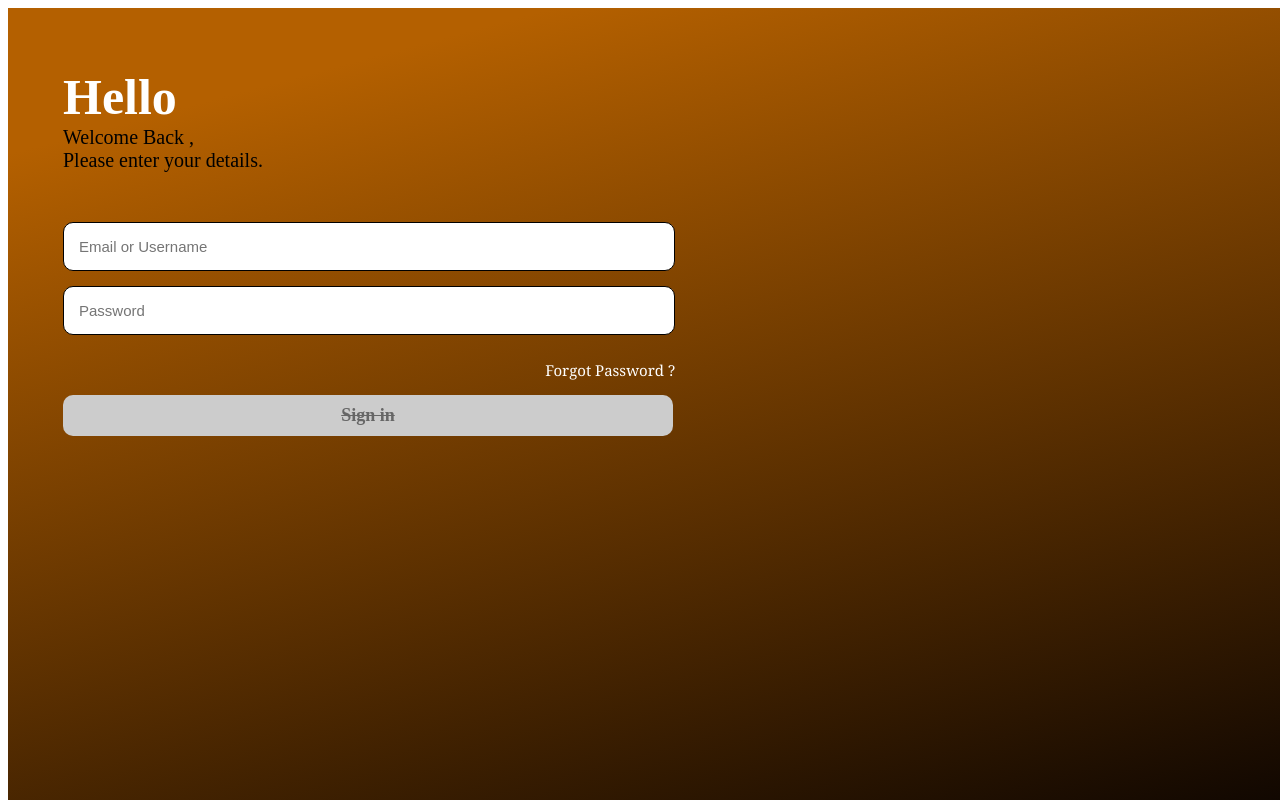
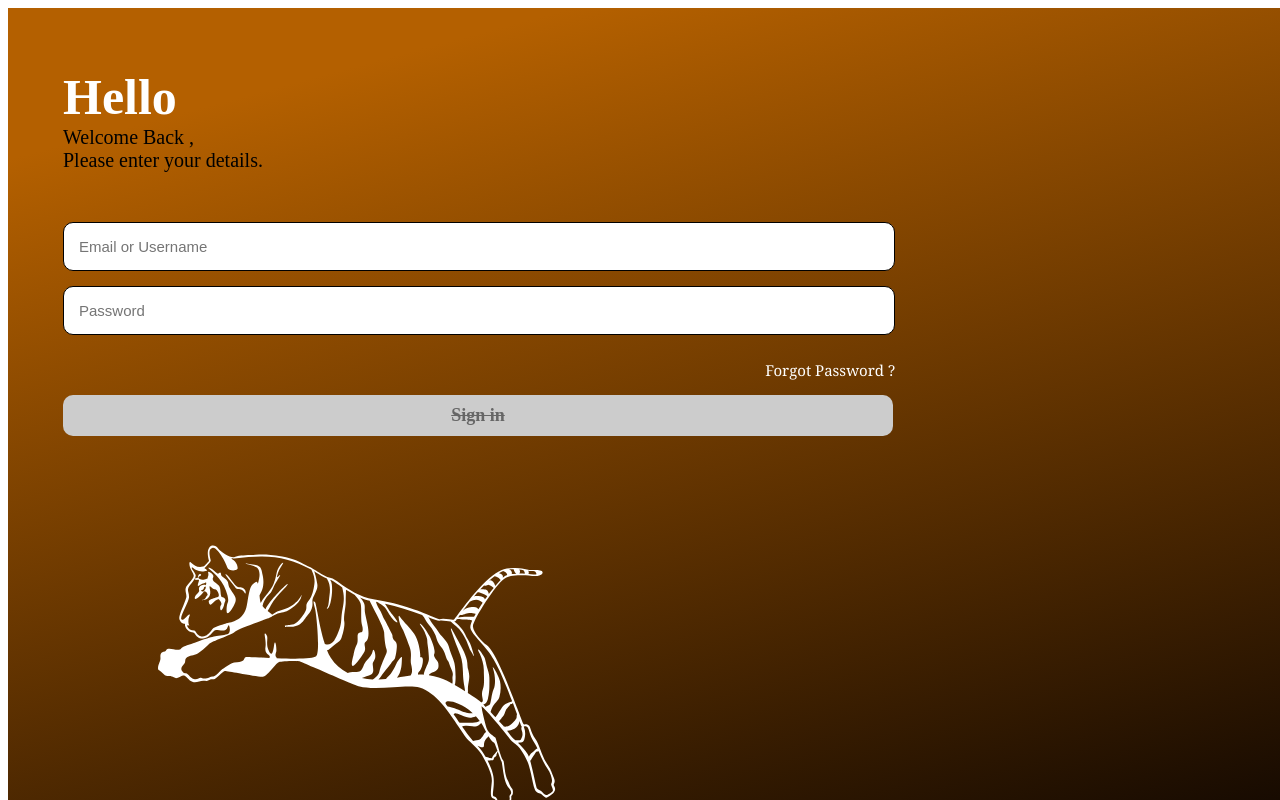
Before and after one commit to Alston-Dias-PSL/SavingWildcat, an Angular app in the folder saving-wildcat/: page /signin in a window 1280 px wide. Built offline with nearby package versions, Linux system fonts and the light colour scheme.

Commit message:
Updated sigin page

```diff
--- a/saving-wildcat/src/app/signin-page/signin-page.component.css
+++ b/saving-wildcat/src/app/signin-page/signin-page.component.css
@@ -3,9 +3,26 @@
   min-height: 100%;
   min-width: 100%;
   overflow: hidden;
-  margin: 0px;
+  margin: auto;
   padding: 30px;
   position: fixed;
+
+}
+
+.formContainer{
+  float: left;
+}
+
+.img{
+  height: 400px;
+  width: 400px;
+}
+
+.imgContainer{
+  float: left;
+  min-width: fit-content;
+  margin-left: 120px;
+  margin-top: 40px;
 }
 
 .hello {
@@ -39,7 +56,7 @@
 }
 
 .textBox {
-  width: calc(100vw - 700px);
+  width: calc(100vb);
   height: 100%;
   padding: 15px;
   background: white;
@@ -60,7 +77,7 @@
 }
 
 .signin {
-  width: calc(100vw - 670px);
+  width: calc(100vb + 30px);
   height: 100%;
   text-align: center;
   color: white;
@@ -88,7 +105,8 @@
   height: 100%;
 }
 
-@media only screen and (max-width: 600px) {
+@media only screen and (max-width: 800px) {
+
   .hello {
     font-size: 35px;
     margin-left: 25px;
@@ -129,4 +147,19 @@
     margin-top: 2px;
     align-self: flex-end;
   }
+
+  .formContainer{
+    float: none;
+  }
+
+  .imgContainer{
+    float: none;
+    position: absolute;
+    right: 30%;
+  }
+
+  .img{
+    height: 250px;
+    width: 250px;
+  }
 }
--- a/saving-wildcat/src/app/signin-page/signin-page.component.html
+++ b/saving-wildcat/src/app/signin-page/signin-page.component.html
@@ -1,4 +1,5 @@
 <div class="bg">
+        <div class="formContainer">
             <div class="hello">Hello</div>
             <div class="otherText">Welcome Back ,<br/>Please enter your details.</div>
             <form action="/login" method="POST" #login = "ngForm">
@@ -23,5 +24,8 @@
                     <button class="signin" value="Sign In" [disabled]="login.invalid">Sign in</button>
                 </div>
             </form>
-
         </div>
+        <div class="imgContainer">
+            <img class="img" src="../../assets/logo/vector/Tiger-logo-white.svg" alt="">
+        </div>
+</div>
```
Lines whose indentation alone changed are shown as unchanged.
